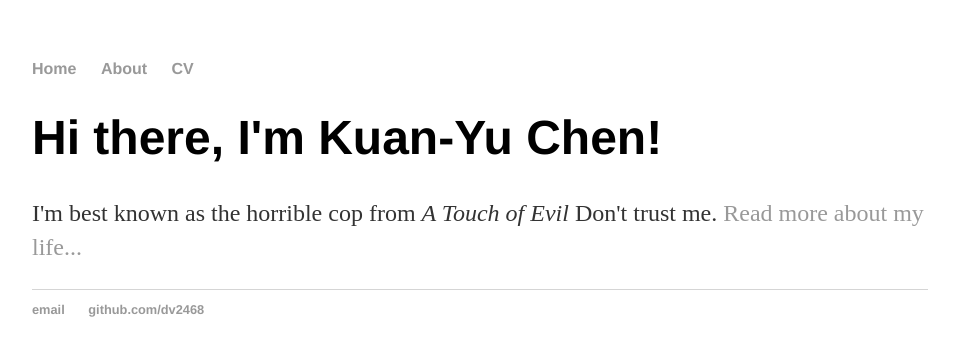
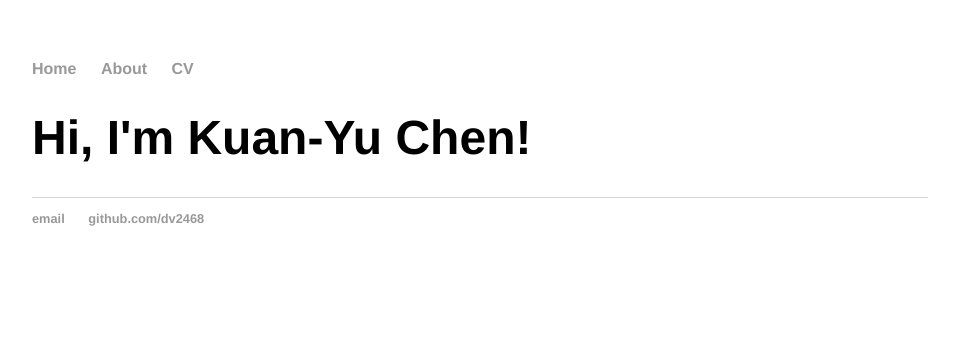
Before and after one commit to dv2468/dv2468.github.io, a Jekyll site: the page built from index.html, in a window 1280 px wide. Shown: the top 356 px of the page, without its empty margins (160-1115 px from the left). Built offline with Jekyll 4.4.1, drawn with Linux system fonts in a browser that asks for light colours.

Commit message:
Update index.html

```diff
--- a/index.html
+++ b/index.html
@@ -3,6 +3,6 @@ layout: default
 title: Kuan-Yu Chen
 ---
 <div class="blurb">
-	<h1>Hi there, I'm Kuan-Yu Chen!</h1>
-	<p>I'm best known as the horrible cop from <em>A Touch of Evil</em> Don't trust me. <a href="/about">Read more about my life...</a></p>
+	<h1>Hi, I'm Kuan-Yu Chen!</h1>
+	<p></p>
 </div><!-- /.blurb -->
```
